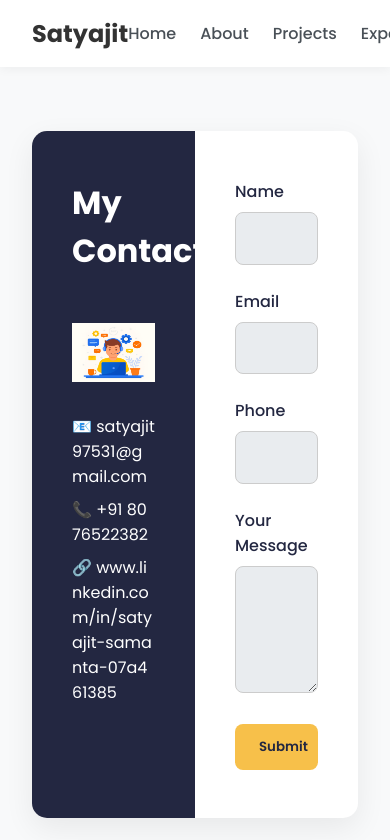
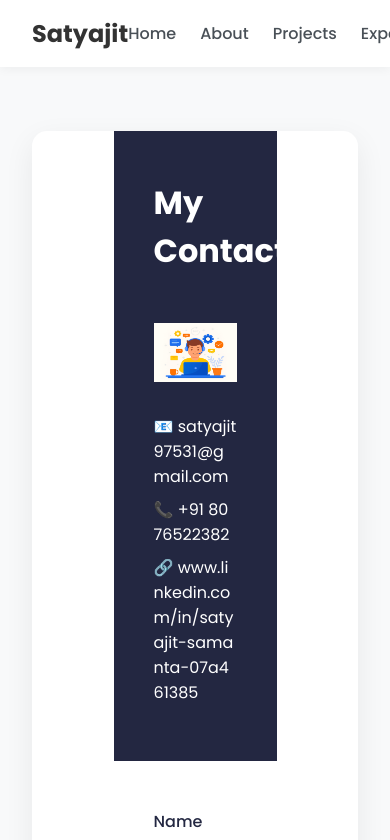
Before and after one commit to satyajit97531/Portfolio, a React (Vite) app in the folder frontend/: page /contact in a window 390 px wide. Shown: the top 840 px of the page. Built offline with nearby package versions, Linux system fonts and the light colour scheme.

Commit message:
adding mobile layout

```diff
--- a/frontend/src/components/Contact.css
+++ b/frontend/src/components/Contact.css
@@ -43,3 +43,17 @@
   text-align: center;
   font-weight: 500;
 }
+
+/* Mobile-Responsive Styles */
+@media (max-width: 768px) {
+  .split-layout {
+    display: flex;
+    flex-direction: column; /* This forces the left and right sides to stack on top of each other */
+    align-items: center;
+  }
+
+  .left-pane, .contact-right {
+    width: 100%; /* Ensures the form and image take up the full screen width */
+    padding: 10px; /* Adds breathing room on small screens */
+  }
+}
--- a/frontend/src/index.css
+++ b/frontend/src/index.css
@@ -50,3 +50,17 @@ body {
   background-color: var(--dark-blue);
   color: var(--white);
 }
+
+/* Mobile-Responsive Styles */
+@media (max-width: 768px) {
+  .split-layout {
+    display: flex;
+    flex-direction: column; /* This forces the left and right sides to stack on top of each other */
+    align-items: center;
+  }
+
+  .left-pane, .contact-right {
+    width: 100%; /* Ensures the form and image take up the full screen width */
+    padding: 10px; /* Adds breathing room on small screens */
+  }
+}
```
